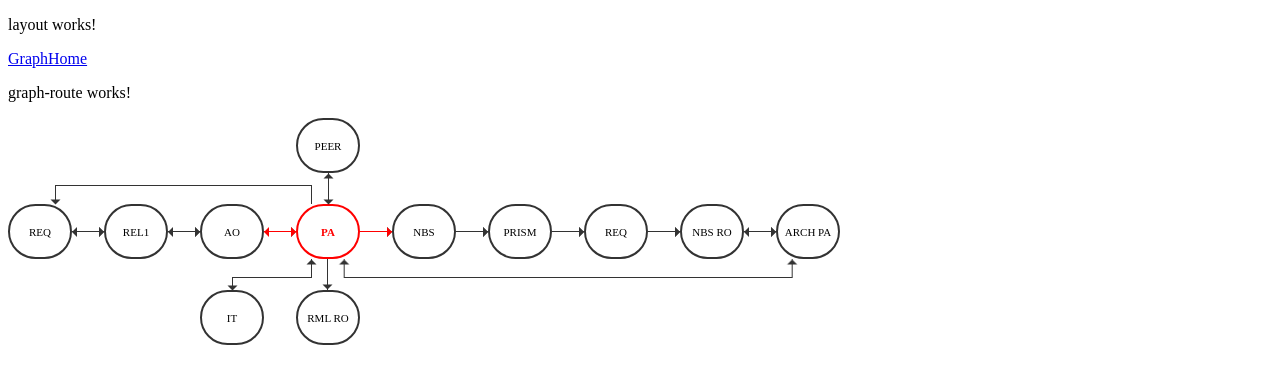
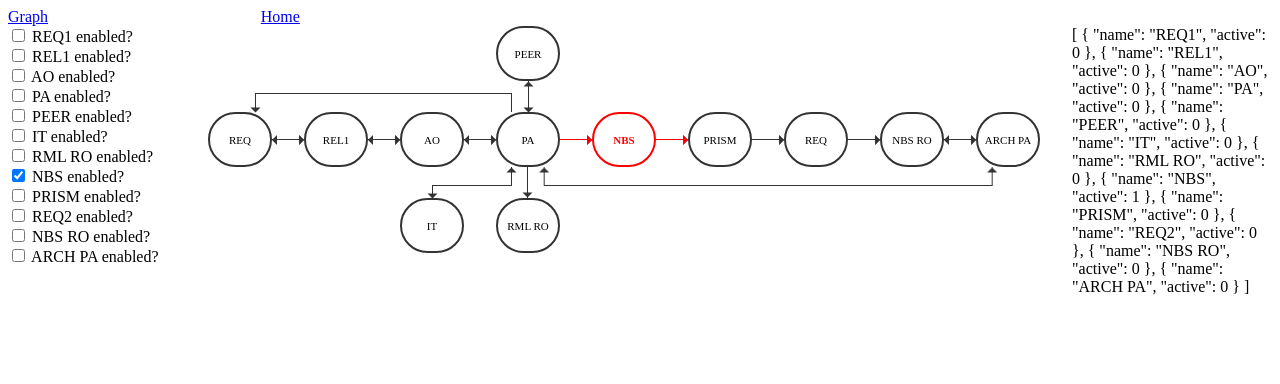
Before and after one commit to arch2/VisualGraph, an Angular app: page /graph in a window 1280 px wide. Shown: the top 384 px of the page. Built offline with nearby package versions, Linux system fonts and the light colour scheme.

Commit message:
toggles added

```diff
--- a/src/app/app.module.ts
+++ b/src/app/app.module.ts
@@ -5,6 +5,7 @@ import { GraphComponent } from './graph/graph.component';
 import { LayoutComponent } from './layout/layout.component';
 import { BaseComponent } from './base/base.component';
 import { GraphRouteComponent } from './graph-route/graph-route.component';
+import { ReactiveFormsModule } from '@angular/forms';
 
 @NgModule({
   declarations: [
@@ -16,6 +17,7 @@ import { GraphRouteComponent } from './graph-route/graph-route.component';
   imports: [
     AppRoutingModule,
     BrowserModule,
+    ReactiveFormsModule,
   ],
   providers: [],
   bootstrap: [LayoutComponent]
--- a/src/app/graph-route/graph-route.component.html
+++ b/src/app/graph-route/graph-route.component.html
@@ -1,2 +1,16 @@
-<p>graph-route works!</p>
-<app-graph></app-graph>
+<div class="flex-container">
+    <div [formGroup]="nodeFG">
+        <ng-container formArrayName="nodes" *ngFor="let node of nodes.controls; let i = index;">
+            <ng-container [formGroupName]="i">
+                <div class="input-container">
+                    <label>
+                        <input type="checkbox" formControlName="active">
+                        {{nodes.at(i)?.get('name')?.value}} enabled?
+                    </label>
+                </div>
+            </ng-container>
+        </ng-container>
+    </div>
+    <app-graph [nodes]="nodeFG.get('nodes')!.value"></app-graph>
+    <div *ngIf="nodeFG.get('nodes')">{{nodeFG.get('nodes')!.value | json}}</div>
+</div>
--- a/src/app/graph-route/graph-route.component.ts
+++ b/src/app/graph-route/graph-route.component.ts
@@ -1,4 +1,5 @@
 import { Component, OnInit } from '@angular/core';
+import { FormArray, FormBuilder, FormGroup } from '@angular/forms';
 
 @Component({
   selector: 'app-graph-route',
@@ -6,10 +7,31 @@ import { Component, OnInit } from '@angular/core';
   styleUrls: ['./graph-route.component.scss']
 })
 export class GraphRouteComponent implements OnInit {
-
-  constructor() { }
+  nodeFG: FormGroup;
+  constructor(private fb: FormBuilder) {
+    this.nodeFG = this.fb.group({
+      nodes: this.fb.array(
+        [
+          this.fb.group({ name: 'REQ1', active: 0 }),
+          this.fb.group({ name: 'REL1', active: 0 }),
+          this.fb.group({ name: 'AO', active: 0 }),
+          this.fb.group({ name: 'PA', active: 0 }),
+          this.fb.group({ name: 'PEER', active: 0 }),
+          this.fb.group({ name: 'IT', active: 0 }),
+          this.fb.group({ name: 'RML RO', active: 0 }),
+          this.fb.group({ name: 'NBS', active: 1 }),
+          this.fb.group({ name: 'PRISM', active: 0 }),
+          this.fb.group({ name: 'REQ2', active: 0 }),
+          this.fb.group({ name: 'NBS RO', active: 0 }),
+          this.fb.group({ name: 'ARCH PA', active: 0 }),
+        ]
+      )
+    });
+  }
 
   ngOnInit(): void {
   }
-
+  get nodes(): FormArray {
+    return this.nodeFG.get('nodes') as FormArray;
+  }
 }
--- a/src/app/graph/graph.component.html
+++ b/src/app/graph/graph.component.html
@@ -1,21 +1,6 @@
-<!-- <!doctype html>
-
-<html lang="en">
-
-<head>
-    <meta charset="utf-8">
-    <meta name="viewport" content="width=device-width, initial-scale=1">
-
-    <title>HTML Playground</title>
-    <link rel="icon" href="/favicon.ico">
-    <link rel="stylesheet" href="css/styles.css?v=1.0">
-
-</head> -->
-<!--
-<body> -->
 <div class="uk-workflow">
     <div class="uk-workflow-row">
-            <div class="uk-workflow-node">
+        <div class="uk-workflow-node" [class.uk-workflow-node-active]="nodes[0].active">
             <div class="uk-workflow-node-object">
                 <span class="uk-workflow-node-object-arrow uk-workflow-node-object-arrow-vertical">
                     <span class="arrow-heads"></span>
@@ -25,7 +10,7 @@
                 <span class="uk-workflow-node-text">REQ</span>
             </div>
         </div>
-            <div class="uk-workflow-node">
+        <div class="uk-workflow-node" [class.uk-workflow-node-active]="nodes[1].active">
             <div class="uk-workflow-node-object">
                 <span class="uk-workflow-node-object-arrow uk-workflow-node-object-arrow-vertical">
                     <span class="arrow-heads"></span>
@@ -35,7 +20,7 @@
                 <span class="uk-workflow-node-text">REL1</span>
             </div>
         </div>
-            <div class="uk-workflow-node">
+        <div class="uk-workflow-node" [class.uk-workflow-node-active]="nodes[2].active">
             <div class="uk-workflow-node-object">
                 <span class="uk-workflow-node-object-arrow uk-workflow-node-object-arrow-vertical">
                     <span class="arrow-heads"></span>
@@ -45,7 +30,7 @@
                 <span class="uk-workflow-node-text">AO</span>
             </div>
         </div>
-            <div class="uk-workflow-node multi-level uk-workflow-node-active">
+        <div class="uk-workflow-node multi-level" [class.uk-workflow-node-active]="nodes[3].active">
             <div class="uk-workflow-node-object">
                 <span class="uk-workflow-node-object-arrow uk-workflow-node-object-arrow-vertical">
                     <span class="arrow-heads"></span>
@@ -54,7 +39,7 @@
                 <span class="uk-workflow-node-object-arrow uk-workflow-node-object-arrow-right"></span>
                 <span class="uk-workflow-node-text">PA</span>
             </div>
-                <div class="uk-workflow-node-route uk-workflow-node-route-top">
+            <div class="uk-workflow-node-route uk-workflow-node-route-top" [class.uk-workflow-node-active]="nodes[4].active">
                 <div class="uk-workflow-node-object uk-workflow-node-object-left uk-workflow-node-object-connector three-step-connector">
                     <span class="uk-workflow-node-object-arrow uk-workflow-node-object-arrow-vertical">
                         <span class="arrow-heads"></span>
@@ -80,7 +65,7 @@
                     <span class="uk-workflow-node-text">Node Text</span>
                 </div>
             </div>
-                <div class="uk-workflow-node-route uk-workflow-node-route-bottom">
+            <div class="uk-workflow-node-route uk-workflow-node-route-bottom" [class.uk-workflow-node-active]="nodes[5].active || nodes[6].active">
                 <div class="uk-workflow-node-object uk-workflow-node-object-left">
                     <span class="uk-workflow-node-object-arrow uk-workflow-node-object-arrow-vertical two-way">
                         <span class="arrow-heads"></span>
@@ -97,8 +82,7 @@
                     <span class="uk-workflow-node-object-arrow uk-workflow-node-object-arrow-right"></span>
                     <span class="uk-workflow-node-text">RML RO</span>
                 </div>
-                    <div
-                        class="uk-workflow-node-object uk-workflow-node-object-right uk-workflow-node-object-connector two-way five-step-connector">
+                <div class="uk-workflow-node-object uk-workflow-node-object-right uk-workflow-node-object-connector two-way five-step-connector">
                     <span class="uk-workflow-node-object-arrow uk-workflow-node-object-arrow-vertical">
                         <span class="arrow-heads"></span>
                     </span>
@@ -108,7 +92,7 @@
                 </div>
             </div>
         </div>
-            <div class="uk-workflow-node">
+        <div class="uk-workflow-node" [class.uk-workflow-node-active]="nodes[7].active">
             <div class="uk-workflow-node-object">
                 <span class="uk-workflow-node-object-arrow uk-workflow-node-object-arrow-vertical">
                     <span class="arrow-heads"></span>
@@ -118,7 +102,7 @@
                 <span class="uk-workflow-node-text">NBS</span>
             </div>
         </div>
-            <div class="uk-workflow-node">
+        <div class="uk-workflow-node" [class.uk-workflow-node-active]="nodes[8].active">
             <div class="uk-workflow-node-object">
                 <span class="uk-workflow-node-object-arrow uk-workflow-node-object-arrow-vertical">
                     <span class="arrow-heads"></span>
@@ -128,7 +112,7 @@
                 <span class="uk-workflow-node-text">PRISM</span>
             </div>
         </div>
-            <div class="uk-workflow-node">
+        <div class="uk-workflow-node" [class.uk-workflow-node-active]="nodes[9].active">
             <div class="uk-workflow-node-object">
                 <span class="uk-workflow-node-object-arrow uk-workflow-node-object-arrow-vertical">
                     <span class="arrow-heads"></span>
@@ -138,7 +122,7 @@
                 <span class="uk-workflow-node-text">REQ</span>
             </div>
         </div>
-            <div class="uk-workflow-node">
+        <div class="uk-workflow-node" [class.uk-workflow-node-active]="nodes[10].active">
             <div class="uk-workflow-node-object">
                 <span class="uk-workflow-node-object-arrow uk-workflow-node-object-arrow-vertical">
                     <span class="arrow-heads"></span>
@@ -148,7 +132,7 @@
                 <span class="uk-workflow-node-text">NBS RO</span>
             </div>
         </div>
-            <div class="uk-workflow-node">
+        <div class="uk-workflow-node" [class.uk-workflow-node-active]="nodes[11].active">
             <div class="uk-workflow-node-object">
                 <span class="uk-workflow-node-object-arrow uk-workflow-node-object-arrow-vertical">
                     <span class="arrow-heads"></span>
@@ -160,6 +144,3 @@
         </div>
     </div>
 </div>
-<!-- </body>
-
-</html> -->
--- a/src/app/layout/layout.component.html
+++ b/src/app/layout/layout.component.html
@@ -1,6 +1,5 @@
-<p>layout works!</p>
-
-<a [routerLink]="['/graph']">Graph</a>
-<a [routerLink]="['/']">Home</a>
-
+<div class="flex-container">
+    <a [routerLink]="['/graph']">Graph</a>
+    <a [routerLink]="['/']">Home</a>
+</div>
 <router-outlet></router-outlet>
--- a/src/styles.scss
+++ b/src/styles.scss
@@ -1 +1,10 @@
 /* You can add global styles to this file, and also import other style files */
+.flex-container {
+    display: flex;
+    flex-direction: row;
+    > * {
+        display: flex;
+        flex-direction: column;
+        flex-basis: 20%;
+    }
+}
```
Also changed, not shown: src/app/graph/graph.component.ts (+3 -6 lines). Lines whose indentation alone changed are shown as unchanged.
